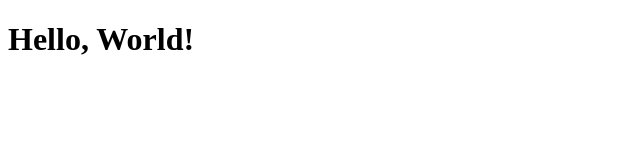
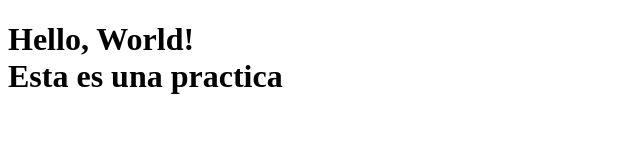
Before and after one commit to gabriel101325/prueba029972, a plain HTML site: page index.html in a window 1280 px wide. Shown: the whole page, without its empty margins (0-640 px from the left). Drawn offline with Linux system fonts and the light colour scheme.

Commit message:
primer commit

```diff
--- a/index.html
+++ b/index.html
@@ -6,6 +6,11 @@
     <title>My HTML Project</title>
   </head>
   <body>
-    <h1>Hello, World!</h1>
+    <h1>
+      Hello, World!
+
+      <br />
+      Esta es una practica
+    </h1>
   </body>
 </html>
```
Also changed, not shown: 1 other file.
